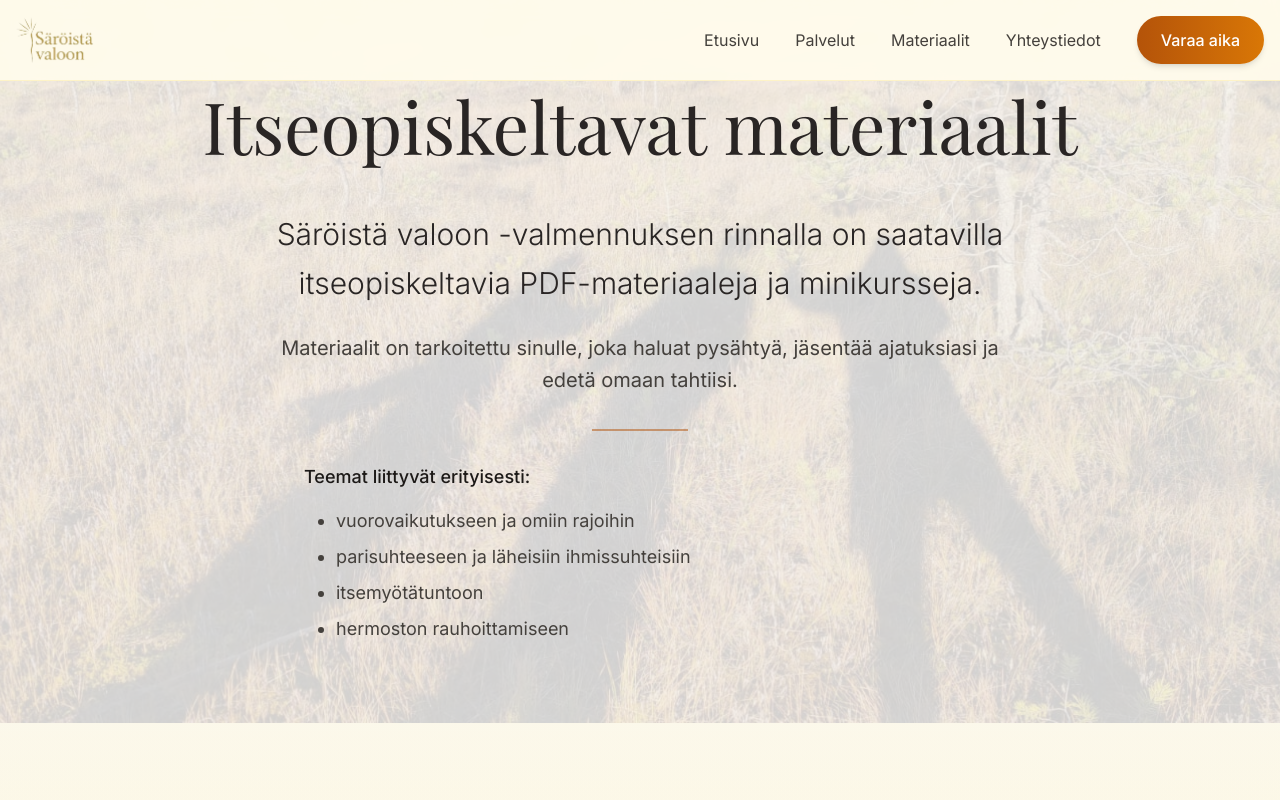
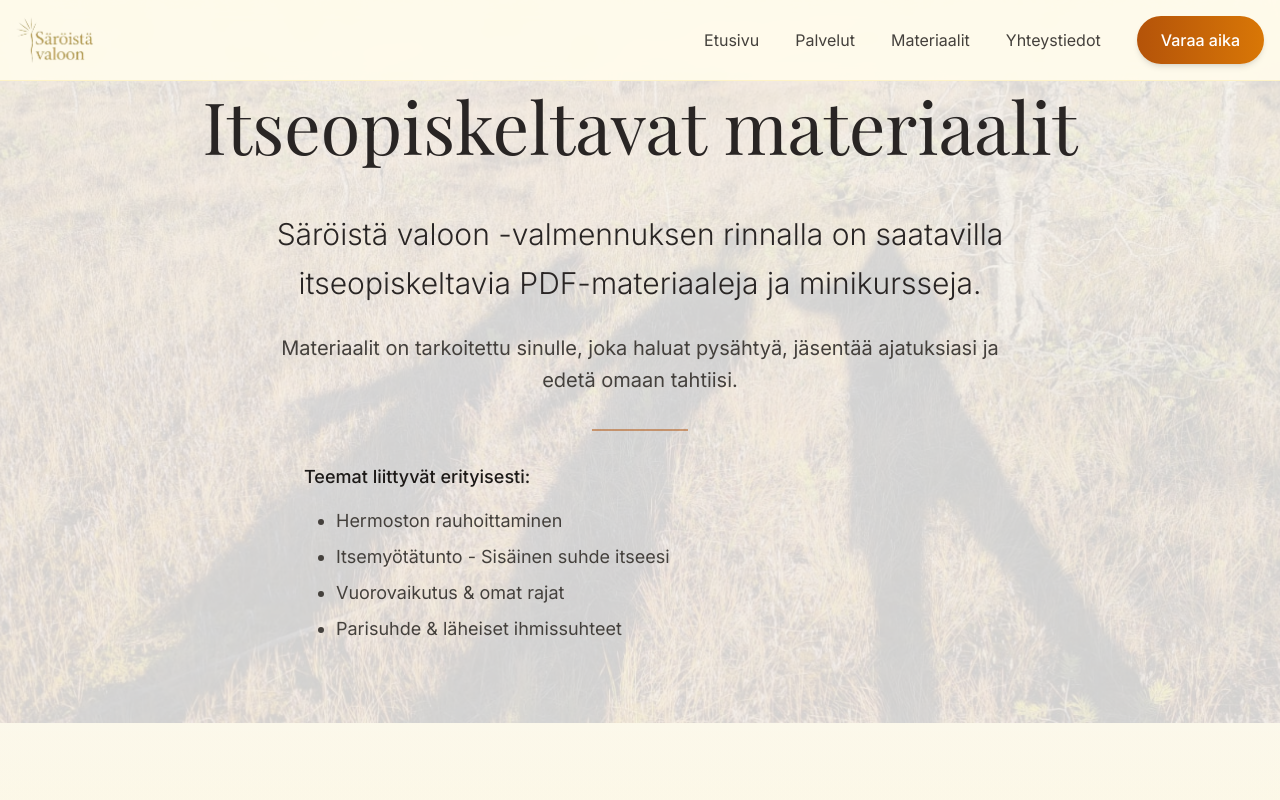
Before and after one commit to waelosamahelmi/saroistavaloon, a Next.js app: page /materiaalit in a window 1280 px wide. Shown: the top 800 px of the page. Built offline with nearby package versions, Linux system fonts and the light colour scheme; no server answers; a web font is replaced by a local one.

Commit message:
Update material categories to new structure

```diff
--- a/app/admin/materials/page.tsx
+++ b/app/admin/materials/page.tsx
@@ -223,8 +223,9 @@
                   className="w-full bg-stone-900 border border-stone-700 rounded-lg px-4 py-3 text-white focus:ring-2 focus:ring-amber-500 focus:border-transparent"
                 >
                   <option value="hermosto">Hermoston rauhoittaminen</option>
-                  <option value="itsemyötätunto">Itsemyötätunto</option>
-                  <option value="parisuhde">Parisuhde ja ihmissuhteet</option>
+                  <option value="itsemyotanto">Itsemyötätunto - Sisäinen suhde itseesi</option>
+                  <option value="vuorovaikutus">Vuorovaikutus & omat rajat</option>
+                  <option value="parisuhde">Parisuhde & läheiset ihmissuhteet</option>
                 </select>
               </div>
 
--- a/app/materiaalit/page.tsx
+++ b/app/materiaalit/page.tsx
@@ -40,8 +40,9 @@
   const getCategoryName = (category: string) => {
     switch (category) {
       case 'hermosto': return 'Hermoston rauhoittaminen';
-      case 'itsemyötätunto': return 'Itsemyötätunto';
-      case 'parisuhde': return 'Parisuhde ja ihmissuhteet';
+      case 'itsemyotanto': return 'Itsemyötätunto - Sisäinen suhde itseesi';
+      case 'vuorovaikutus': return 'Vuorovaikutus & omat rajat';
+      case 'parisuhde': return 'Parisuhde & läheiset ihmissuhteet';
       default: return category;
     }
   };
@@ -86,10 +87,10 @@
               <div className="text-left max-w-2xl mx-auto space-y-4 text-lg text-stone-700">
                 <p className="font-medium text-stone-900">Teemat liittyvät erityisesti:</p>
                 <ul className="space-y-2 ml-8 list-disc">
-                  <li>vuorovaikutukseen ja omiin rajoihin</li>
-                  <li>parisuhteeseen ja läheisiin ihmissuhteisiin</li>
-                  <li>itsemyötätuntoon</li>
-                  <li>hermoston rauhoittamiseen</li>
+                  <li>Hermoston rauhoittaminen</li>
+                  <li>Itsemyötätunto - Sisäinen suhde itseesi</li>
+                  <li>Vuorovaikutus & omat rajat</li>
+                  <li>Parisuhde & läheiset ihmissuhteet</li>
                 </ul>
               </div>
             </div>
```
